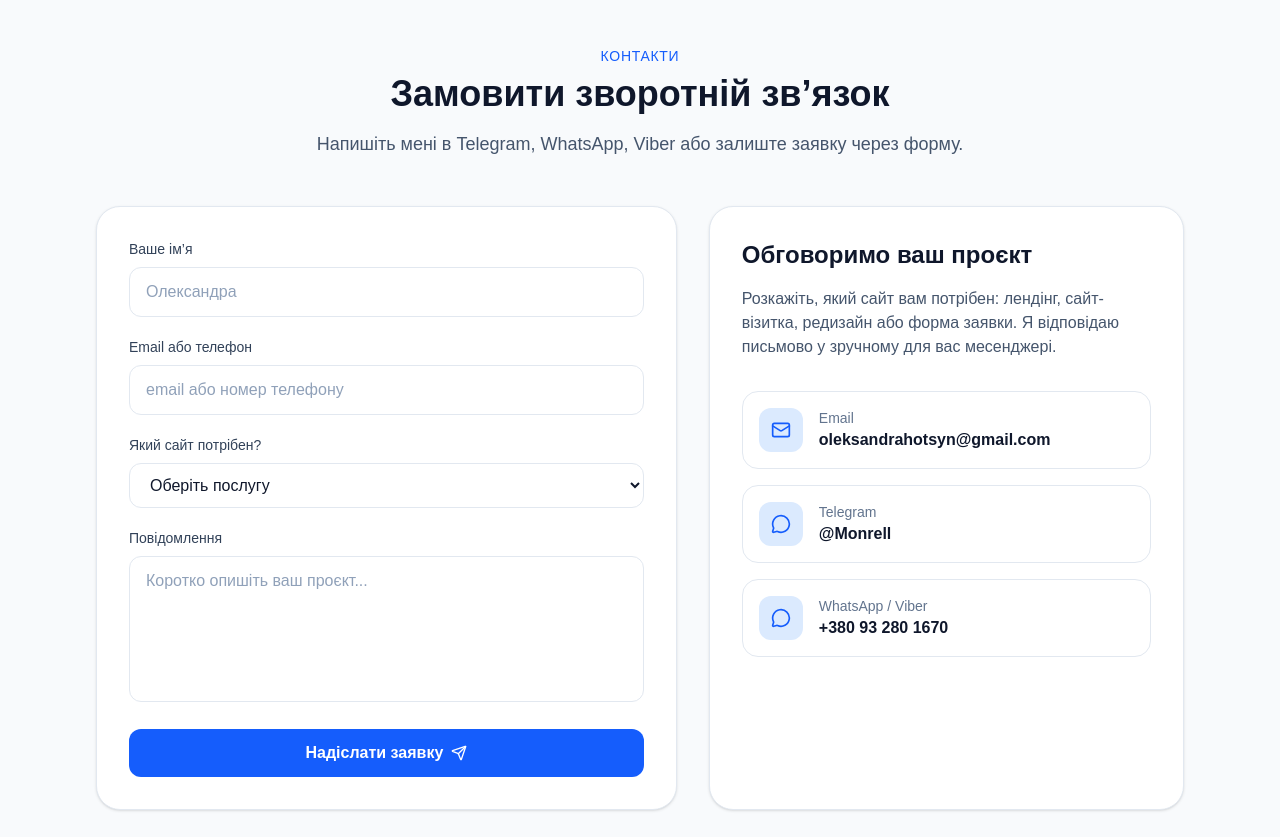
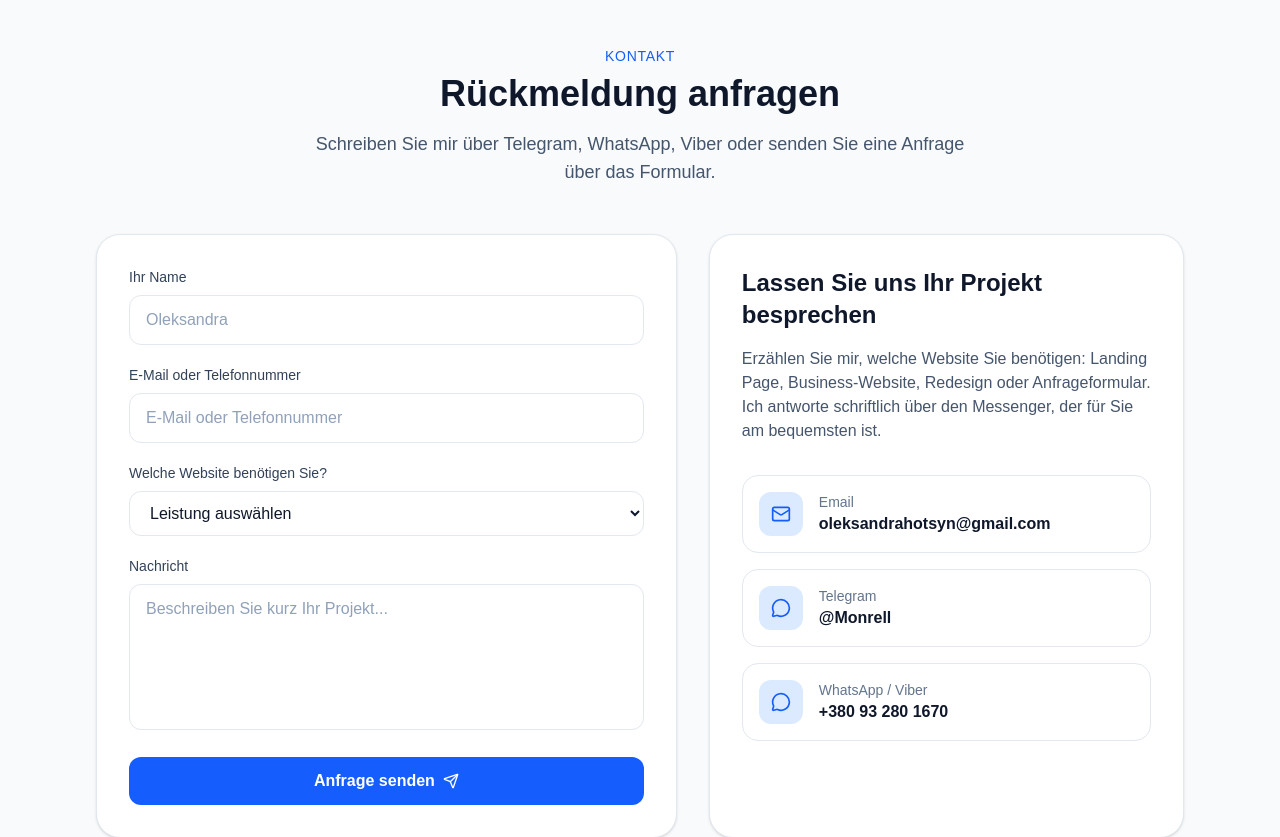
Before and after one commit to oleksandrahotsyn/nextjs-portfolio, a Next.js app: page /de in a window 1280 px wide. Shown: the part 4880-5717 px from the top of the page. Built offline with nearby package versions, Linux system fonts and the light colour scheme.

Commit message:
add translate contact

```diff
--- a/src/components/contact/Contact.tsx
+++ b/src/components/contact/Contact.tsx
@@ -1,8 +1,11 @@
+"use client";
+
 import Container from "@/components/layout/Container";
 import Section from "@/components/layout/Section";
 import SectionTitle from "@/components/ui/SectionTitle";
 import ContactForm from "./ContactForm";
 import { Mail, MessageCircle } from "lucide-react";
+import { useTranslations } from "next-intl";
 
 const contacts = [
   {
@@ -26,13 +29,15 @@ const contacts = [
 ];
 
 export default function Contact() {
+  const t = useTranslations("contact");
+
   return (
     <Section id="contact" className="bg-slate-50">
       <Container>
         <SectionTitle
-          subtitle="Контакти"
-          title="Замовити зворотній зв’язок"
-          description="Напишіть мені в Telegram, WhatsApp, Viber або залиште заявку через форму."
+          subtitle={t("subtitle")}
+          title={t("title")}
+          description={t("description")}
         />
 
         <div className="mt-12 grid gap-8 lg:grid-cols-[1.1fr_0.9fr]">
@@ -40,14 +45,10 @@ export default function Contact() {
 
           <div className="rounded-3xl border border-slate-200 bg-white p-6 shadow-sm md:p-8">
             <h3 className="text-2xl font-bold text-slate-900">
-              Обговоримо ваш проєкт
+              {t("cardTitle")}
             </h3>
 
-            <p className="mt-4 text-slate-600">
-              Розкажіть, який сайт вам потрібен: лендінг, сайт-візитка,
-              редизайн або форма заявки. Я відповідаю письмово у зручному для
-              вас месенджері.
-            </p>
+            <p className="mt-4 text-slate-600">{t("cardText")}</p>
 
             <div className="mt-8 space-y-4">
               {contacts.map((item) => {
@@ -57,9 +58,7 @@ export default function Contact() {
                   <a
                     key={item.title}
                     href={item.href}
-                    target={
-                      item.href.startsWith("http") ? "_blank" : undefined
-                    }
+                    target={item.href.startsWith("http") ? "_blank" : undefined}
                     rel={
                       item.href.startsWith("http")
                         ? "noopener noreferrer"
--- a/src/components/contact/ContactForm.tsx
+++ b/src/components/contact/ContactForm.tsx
@@ -2,15 +2,16 @@
 
 import { useState } from "react";
 import { Send } from "lucide-react";
+import { useTranslations } from "next-intl";
 
 export default function ContactForm() {
+  const t = useTranslations("contactForm");
   const [isSent, setIsSent] = useState(false);
 
   async function handleSubmit(event: React.FormEvent<HTMLFormElement>) {
     event.preventDefault();
 
     const form = event.currentTarget;
-
     const formData = new FormData(form);
 
     const data = {
@@ -43,34 +44,35 @@ export default function ContactForm() {
       <div className="grid gap-5">
         <div>
           <label className="mb-2 block text-sm font-medium text-slate-700">
-            Ваше ім’я
+            {t("nameLabel")}
           </label>
           <input
             type="text"
             name="name"
             required
-            placeholder="Олександра"
+            placeholder={t("namePlaceholder")}
             className="w-full rounded-xl border border-slate-200 px-4 py-3 text-slate-900 outline-none transition placeholder:text-slate-400 focus:border-blue-500 focus:ring-4 focus:ring-blue-100"
           />
         </div>
 
         <div>
           <label className="mb-2 block text-sm font-medium text-slate-700">
-            Email або телефон
+            {t("contactLabel")}
           </label>
           <input
             type="text"
             name="contact"
             required
-            placeholder="email або номер телефону"
+            placeholder={t("contactPlaceholder")}
             className="w-full rounded-xl border border-slate-200 px-4 py-3 text-slate-900 outline-none transition placeholder:text-slate-400 focus:border-blue-500 focus:ring-4 focus:ring-blue-100"
           />
         </div>
 
         <div>
           <label className="mb-2 block text-sm font-medium text-slate-700">
-            Який сайт потрібен?
+            {t("serviceLabel")}
           </label>
+
           <select
             name="service"
             required
@@ -78,15 +80,24 @@ export default function ContactForm() {
             className="w-full rounded-xl border border-slate-200 px-4 py-3 text-slate-900 outline-none transition focus:border-blue-500 focus:ring-4 focus:ring-blue-100"
           >
             <option value="" disabled>
-          Оберіть послугу
+              {t("servicePlaceholder")}
             </option>
             <option value="Landing Page">Landing Page</option>
-        <option value="Сайт-візитка">Сайт-візитка</option>
-        <option value="Редизайн сайту">Редизайн сайту</option>
-        <option value="Форма заявки / Telegram">Форма заявки / Telegram</option>
-        <option value="Поки не знаю">Поки не знаю</option>
+            <option value={t("serviceBusinessCard")}>
+              {t("serviceBusinessCard")}
+            </option>
+            <option value={t("serviceRedesign")}>
+              {t("serviceRedesign")}
+            </option>
+            <option value="Форма заявки / Telegram">
+              {t("serviceForm")}
+            </option>
+            <option value={t("serviceUnknown")}>
+              {t("serviceUnknown")}
+            </option>
           </select>
         </div>
+
         <input
           type="text"
           name="website"
@@ -94,14 +105,15 @@ export default function ContactForm() {
           tabIndex={-1}
           autoComplete="off"
         />
+
         <div>
           <label className="mb-2 block text-sm font-medium text-slate-700">
-            Повідомлення
+            {t("messageLabel")}
           </label>
           <textarea
             name="message"
             rows={5}
-            placeholder="Коротко опишіть ваш проєкт..."
+            placeholder={t("messagePlaceholder")}
             className="w-full resize-none rounded-xl border border-slate-200 px-4 py-3 text-slate-900 outline-none transition placeholder:text-slate-400 focus:border-blue-500 focus:ring-4 focus:ring-blue-100"
           />
         </div>
@@ -110,13 +122,13 @@ export default function ContactForm() {
           type="submit"
           className="inline-flex items-center justify-center gap-2 rounded-xl bg-blue-600 px-6 py-3 font-semibold text-white transition hover:bg-blue-700"
         >
-          Надіслати заявку
+          {t("button")}
           <Send className="h-4 w-4" />
         </button>
 
         {isSent && (
           <p className="rounded-xl bg-green-50 px-4 py-3 text-sm font-medium text-green-700">
-            Дякую! Заявку прийнято. Я зв’яжуся з вами найближчим часом.
+            {t("success")}
           </p>
         )}
       </div>
--- a/src/messages/de.json
+++ b/src/messages/de.json
@@ -64,6 +64,29 @@
         "previous": "Vorherige Technologien",
         "next": "Nächste Technologien"
      },
+     "contact": {
+        "subtitle": "Kontakt",
+        "title": "Rückmeldung anfragen",
+        "description": "Schreiben Sie mir über Telegram, WhatsApp, Viber oder senden Sie eine Anfrage über das Formular.",
+        "cardTitle": "Lassen Sie uns Ihr Projekt besprechen",
+        "cardText": "Erzählen Sie mir, welche Website Sie benötigen: Landing Page, Business-Website, Redesign oder Anfrageformular. Ich antworte schriftlich über den Messenger, der für Sie am bequemsten ist."
+     },
+    "contactForm": {
+        "nameLabel": "Ihr Name",
+        "namePlaceholder": "Oleksandra",
+        "contactLabel": "E-Mail oder Telefonnummer",
+        "contactPlaceholder": "E-Mail oder Telefonnummer",
+        "serviceLabel": "Welche Website benötigen Sie?",
+        "servicePlaceholder": "Leistung auswählen",
+        "serviceBusinessCard": "Business-Website",
+        "serviceRedesign": "Website-Redesign",
+        "serviceForm": "Anfrageformular / Telegram",
+        "serviceUnknown": "Ich bin mir noch nicht sicher",
+        "messageLabel": "Nachricht",
+        "messagePlaceholder": "Beschreiben Sie kurz Ihr Projekt...",
+        "button": "Anfrage senden",
+        "success": "Vielen Dank! Ihre Anfrage wurde gesendet. Ich melde mich so bald wie möglich bei Ihnen."
+    },
     "footer": {
     "description": "Moderne Landing Pages und Business-Websites für Experten, Freelancer und kleine Unternehmen.",
     "copyright": "Alle Rechte vorbehalten."
--- a/src/messages/en.json
+++ b/src/messages/en.json
@@ -64,6 +64,29 @@
     "previous": "Previous technologies",
     "next": "Next technologies"
     },
+    "contact": {
+        "subtitle": "Contact",
+        "title": "Request a Callback",
+        "description": "Message me on Telegram, WhatsApp, Viber or send a request through the form.",
+        "cardTitle": "Let’s Discuss Your Project",
+        "cardText": "Tell me what kind of website you need: a landing page, business website, redesign or request form. I reply in writing through the messenger that is most convenient for you."
+    },
+    "contactForm": {
+        "nameLabel": "Your name",
+        "namePlaceholder": "Oleksandra",
+        "contactLabel": "Email or phone",
+        "contactPlaceholder": "email or phone number",
+        "serviceLabel": "What kind of website do you need?",
+        "servicePlaceholder": "Choose a service",
+        "serviceBusinessCard": "Business website",
+        "serviceRedesign": "Website redesign",
+        "serviceForm": "Request form / Telegram",
+        "serviceUnknown": "Not sure yet",
+        "messageLabel": "Message",
+        "messagePlaceholder": "Briefly describe your project...",
+        "button": "Send Request",
+        "success": "Thank you! Your request has been received. I will contact you soon."
+    },
     "footer": {
     "description": "Modern landing pages and business websites for experts, freelancers and small businesses.",
     "copyright": "All rights reserved."
--- a/src/messages/ua.json
+++ b/src/messages/ua.json
@@ -64,6 +64,29 @@
     "previous": "Попередні технології",
     "next": "Наступні технології"
     },
+    "contact": {
+    "subtitle": "Контакти",
+    "title": "Замовити зворотній зв’язок",
+    "description": "Напишіть мені в Telegram, WhatsApp, Viber або залиште заявку через форму.",
+    "cardTitle": "Обговоримо ваш проєкт",
+    "cardText": "Розкажіть, який сайт вам потрібен: лендінг, сайт-візитка, редизайн або форма заявки. Я відповідаю письмово у зручному для вас месенджері."
+    },
+    "contactForm": {
+        "nameLabel": "Ваше ім’я",
+        "namePlaceholder": "Олександра",
+        "contactLabel": "Email або телефон",
+        "contactPlaceholder": "email або номер телефону",
+        "serviceLabel": "Який сайт потрібен?",
+        "servicePlaceholder": "Оберіть послугу",
+        "serviceBusinessCard": "Сайт-візитка",
+        "serviceRedesign": "Редизайн сайту",
+        "serviceForm": "Форма заявки / Telegram",
+        "serviceUnknown": "Поки не знаю",
+        "messageLabel": "Повідомлення",
+        "messagePlaceholder": "Коротко опишіть ваш проєкт...",
+        "button": "Надіслати заявку",
+        "success": "Дякую! Заявку прийнято. Я зв’яжуся з вами найближчим часом."
+        },
     "footer": {
     "description": "Сучасні Landing Page та сайти-візитки для експертів, фрілансерів і малого бізнесу.",
     "copyright": "Усі права захищено."
```
Lines whose indentation alone changed are shown as unchanged.
